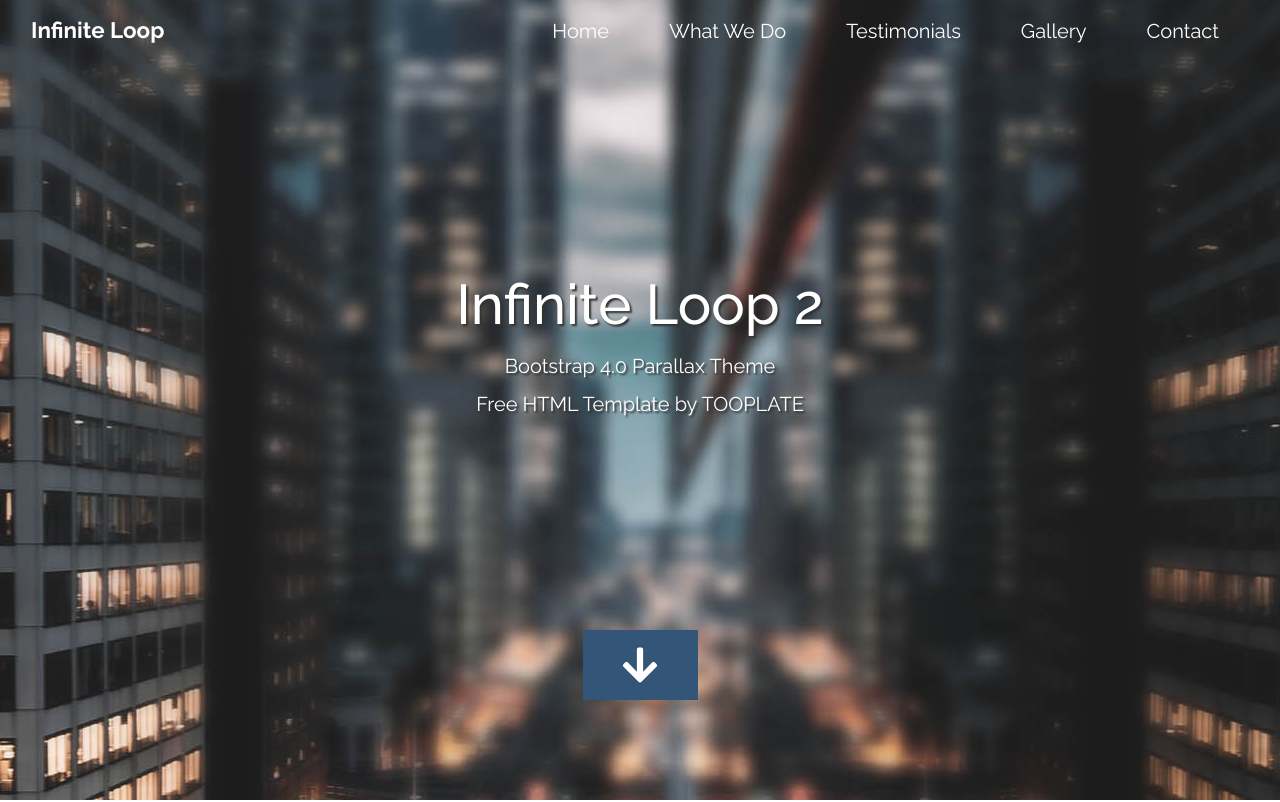
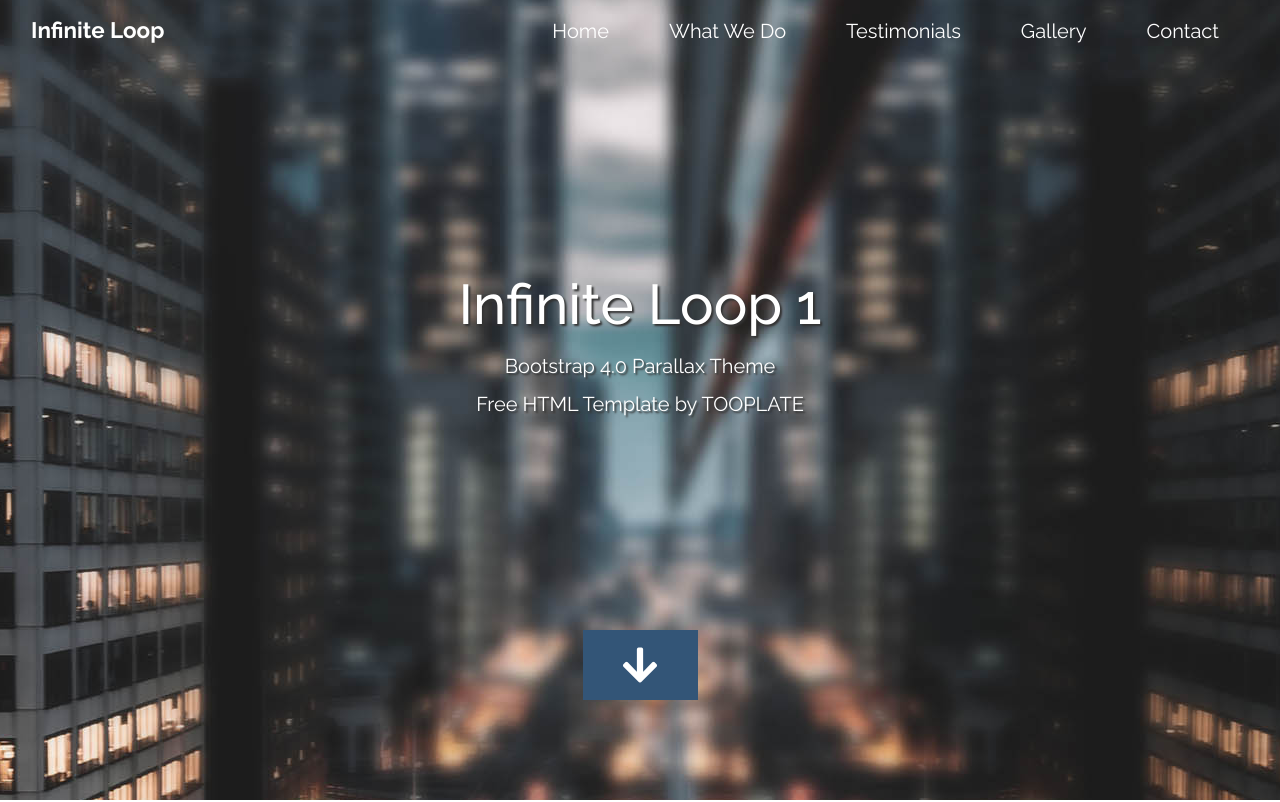
Before and after one commit to yadhuCloud/aws-asg-template, a plain HTML site: page index.html in a window 1280 px wide. Shown: the top 802 px of the page. Drawn offline with Linux system fonts and the light colour scheme.

Commit message:
updated inifinite loop 12 to 1

```diff
--- a/index.html
+++ b/index.html
@@ -54,7 +54,7 @@ https://www.tooplate.com/view/2117-infinite-loop
 
       <div class="text-center tm-hero-text-container">
         <div class="tm-hero-text-container-inner">
-            <h2 class="tm-hero-title">Infinite Loop 2</h2>
+            <h2 class="tm-hero-title">Infinite Loop 1</h2>
             <p class="tm-hero-subtitle">
               Bootstrap 4.0 Parallax Theme
               <br>Free HTML Template by TOOPLATE
```
